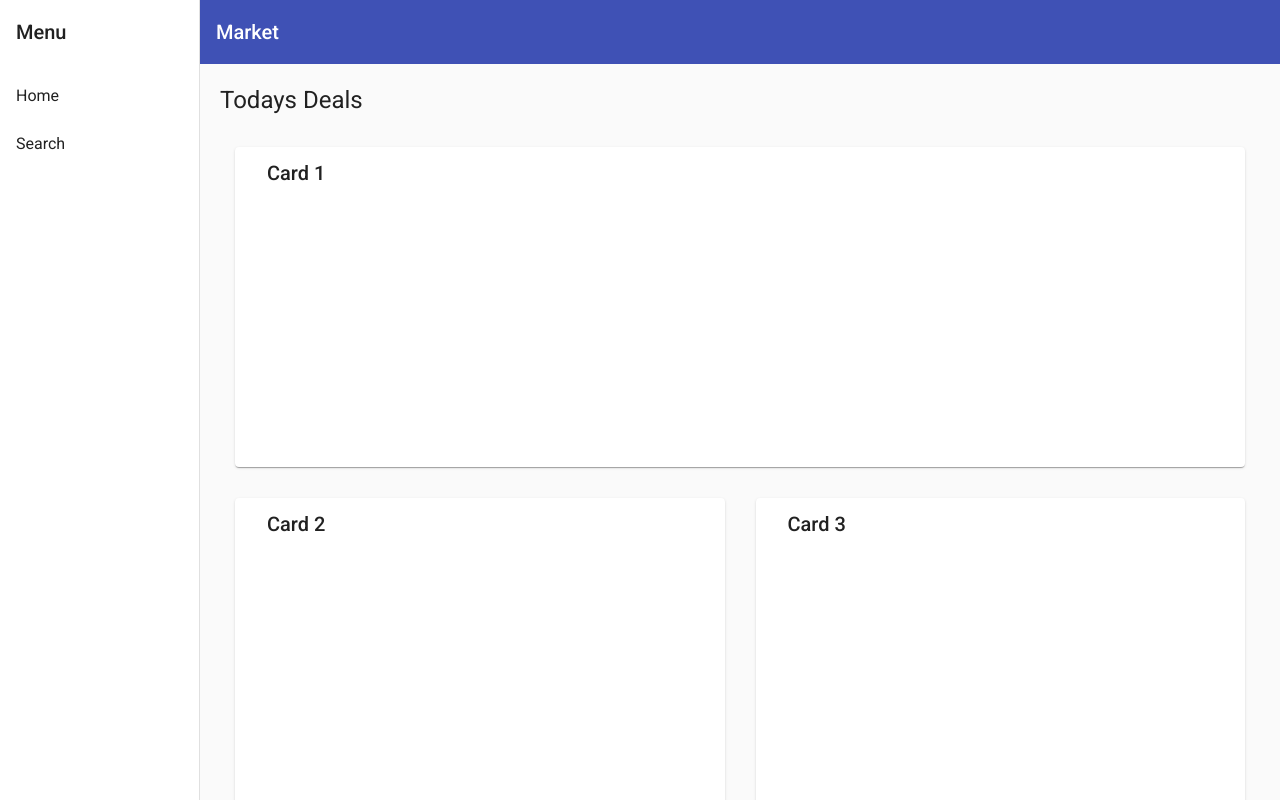
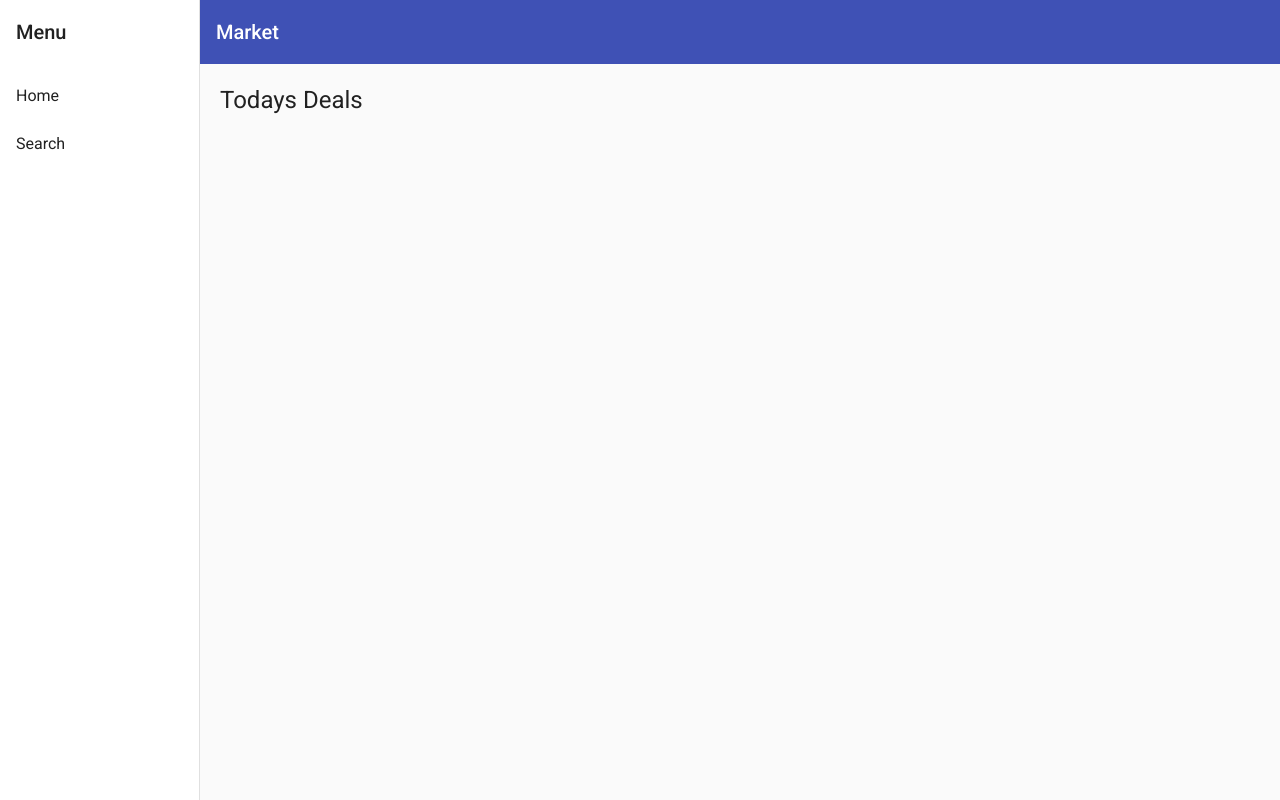
Before and after one commit to Levani1111/MEAN-STACK, an Angular app in the folder market/: page /home in a window 1280 px wide. Built offline with nearby package versions, Linux system fonts and the light colour scheme.

Commit message:
create fun

```diff
--- a/market/src/app/home/home.component.html
+++ b/market/src/app/home/home.component.html
@@ -1,7 +1,7 @@
 <div class="grid-container">
   <h1 class="mat-h1">Todays Deals</h1>
   <mat-grid-list cols="2" rowHeight="350px">
-    <mat-grid-tile *ngFor="let card of cards | async" [colspan]="card.cols" [rowspan]="card.rows">
+    <mat-grid-tile *ngFor="let card of cards" [colspan]="card.cols" [rowspan]="card.rows">
       <mat-card class="dashboard-card">
         <mat-card-header>
           <mat-card-title>
--- a/market/src/app/home/home.component.ts
+++ b/market/src/app/home/home.component.ts
@@ -1,6 +1,7 @@
 import { Component } from '@angular/core';
 import { map } from 'rxjs/operators';
 import { Breakpoints, BreakpointObserver } from '@angular/cdk/layout';
+import { Observable } from 'rxjs';
 
 @Component({
   selector: 'app-home',
@@ -9,23 +10,17 @@ import { Breakpoints, BreakpointObserver } from '@angular/cdk/layout';
 })
 export class HomeComponent {
   /** Based on the screen size, switch from standard to one column per row */
-  cards = this.breakpointObserver.observe(Breakpoints.Handset).pipe(
+  cards = [];
+  cardsForHandse = [];
+  cardsForWeb = [];
+
+  isHandsetObserver:Observable<boolean> = this.breakpointObserver.observe(Breakpoints.Handset).pipe(
     map(({ matches }) => {
       if (matches) {
-        return [
-          { title: 'Card 1', cols: 2, rows: 1 },
-          { title: 'Card 2', cols: 2, rows: 1 },
-          { title: 'Card 3', cols: 2, rows: 1 },
-          { title: 'Card 4', cols: 2, rows: 1 }
-        ];
+        return true;
       }
 
-      return [
-        { title: 'Card 1', cols: 2, rows: 1 },
-        { title: 'Card 2', cols: 1, rows: 1 },
-        { title: 'Card 3', cols: 1, rows: 2 },
-        { title: 'Card 4', cols: 1, rows: 1 }
-      ];
+      return false;
     })
   );
 
```
